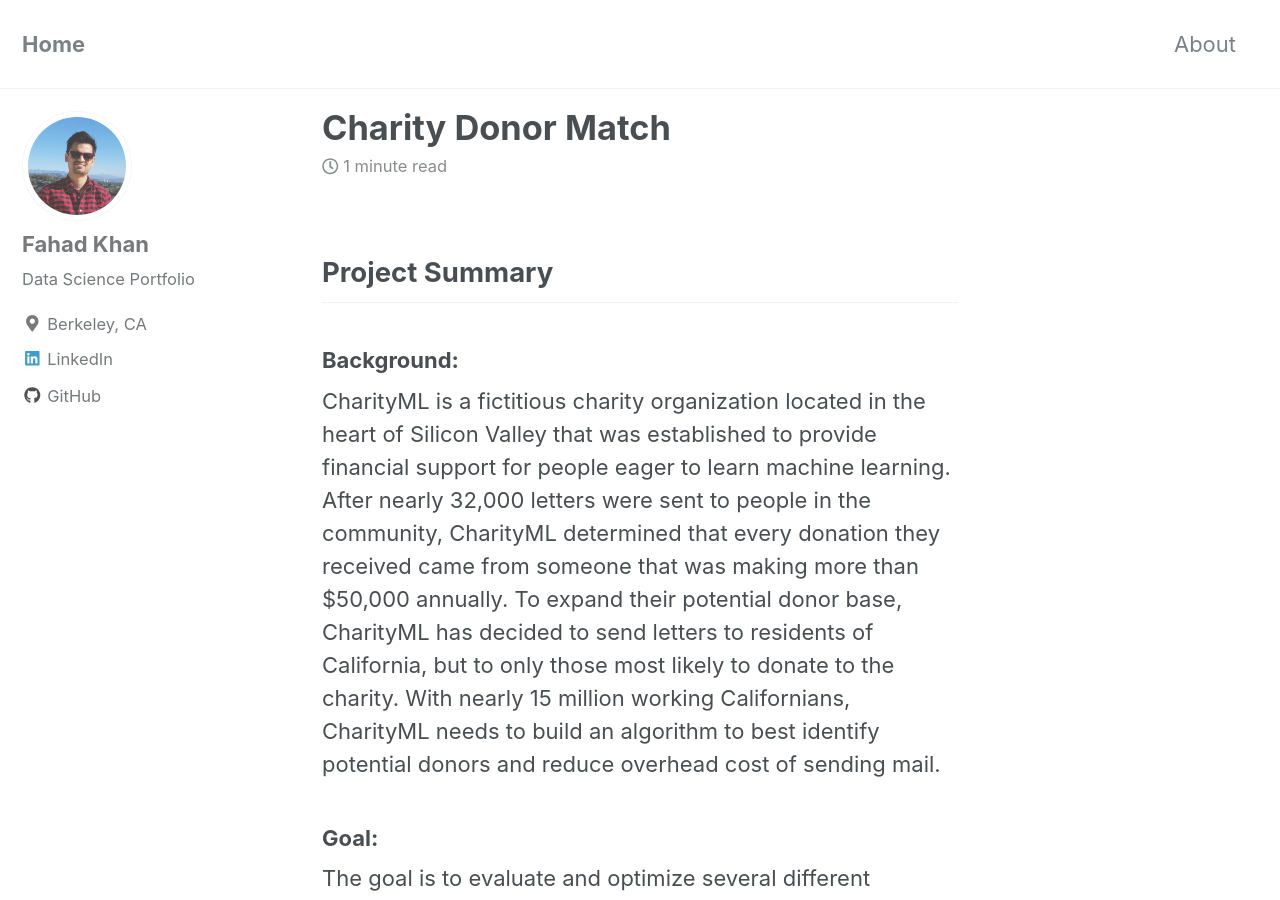
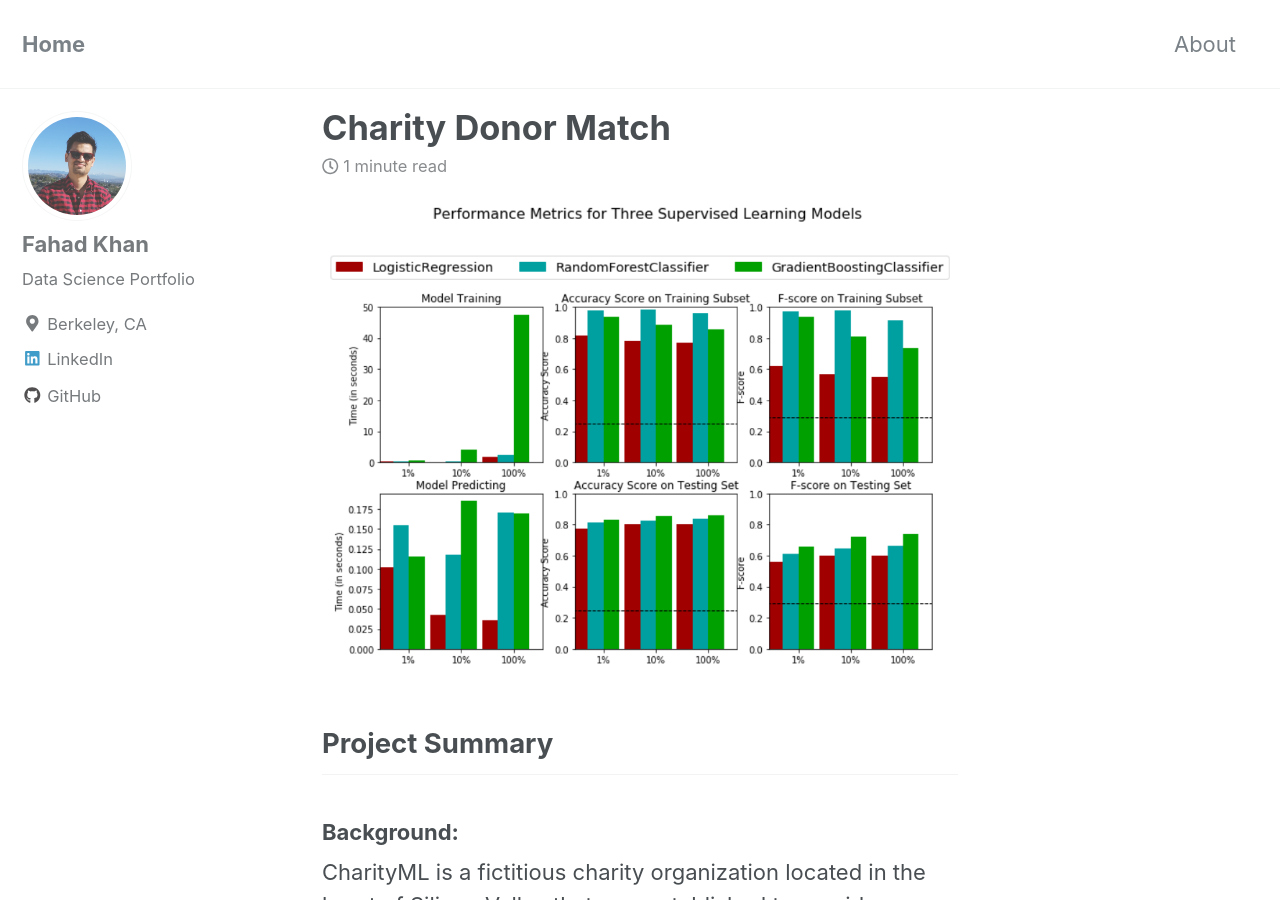
Before and after one commit to FK85/FK85.github.io, a Jekyll site: the page built from _posts/2019-01-26-CharityML.md, in a window 1280 px wide and 900 px high. Built offline with Jekyll 4.4.1, drawn with Linux system fonts in a browser that asks for light colours; nearby versions of some CDN libraries.

Commit message:
Add an image to the Charity ML project

```diff
--- a/_posts/2019-01-26-CharityML.md
+++ b/_posts/2019-01-26-CharityML.md
@@ -7,6 +7,8 @@ header:
 excerpt: "Apply machine learning supervised learning to identify donors for a charity organization by predicting income based on census data"
 mathjax: "true"
 ---
+
+<img src="{{ site.url }}{{ site.baseurl }}/images/CharityML/CharityML.PNG" alt="linearly separable data">
 
 ## Project Summary
 
```
Also changed, not shown: images/CharityML/CharityML.PNG (added).
